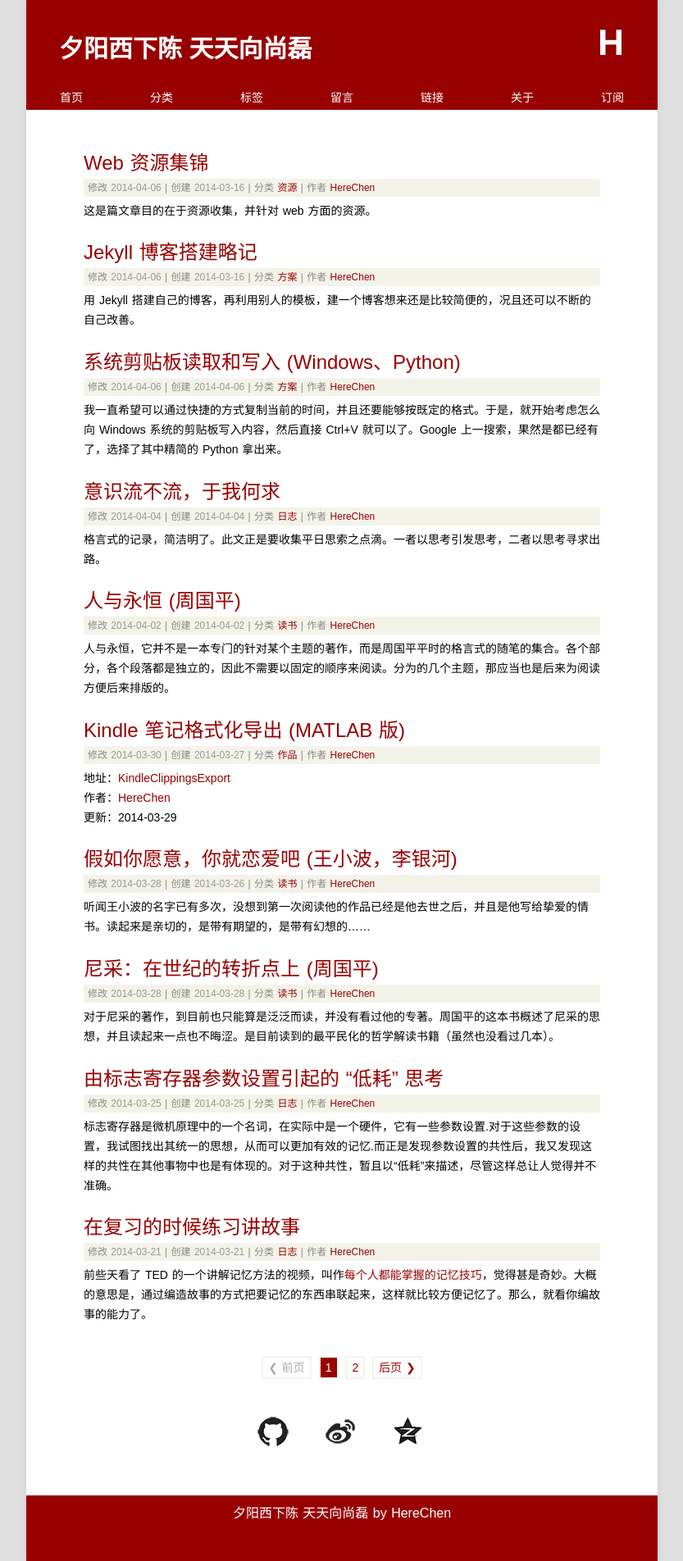
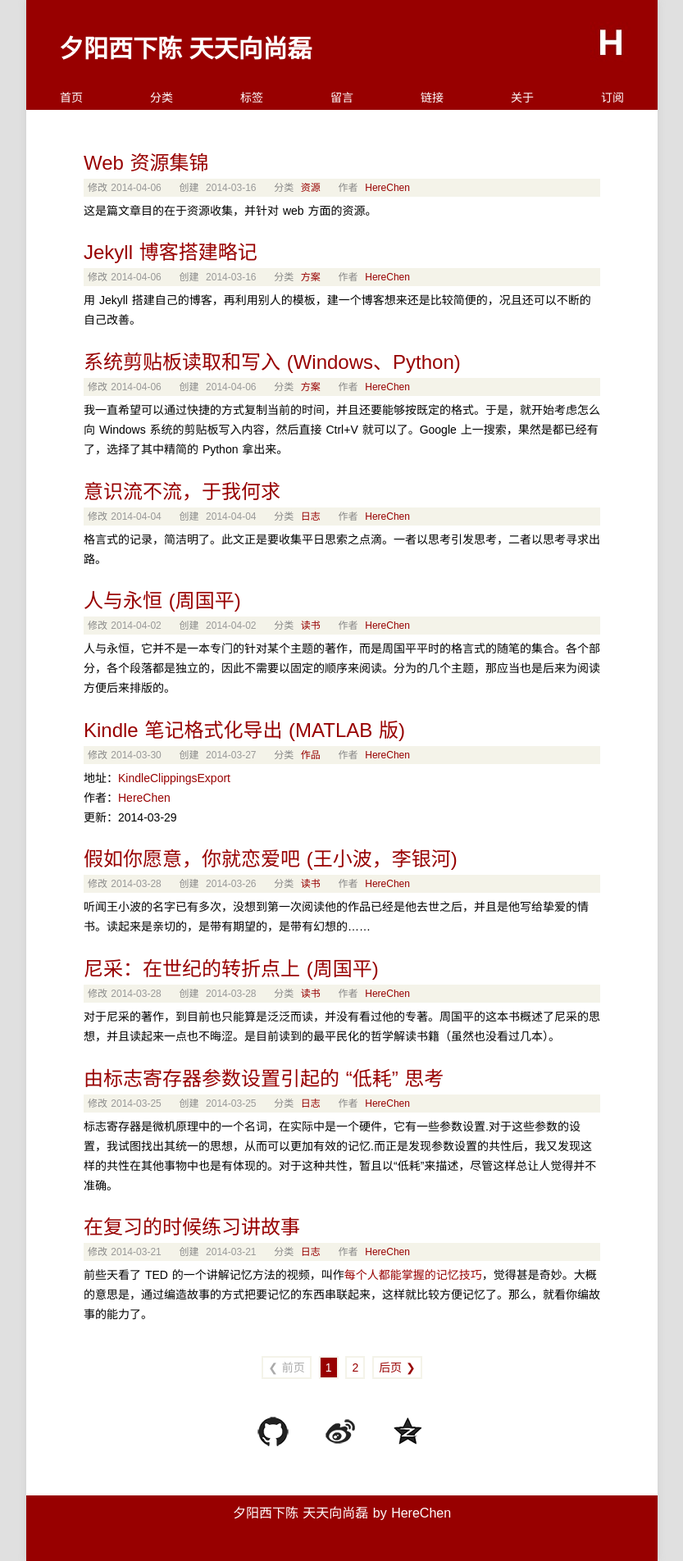
Before and after one commit to Xuezhiyuanlin/herechen.github.io, a Jekyll site: the page built from index.html, in a window 1280 px wide. Shown: the whole page at 82% size, without its empty margins (223-1056 px from the left). Built offline with Jekyll 4.4.1, drawn with Linux system fonts in a browser that asks for light colours; some web fonts are replaced; Markdown is read by kramdown in place of the engine named in the settings; the list of posts is cut into pages by our own code.

Commit message:
herechen

```diff
--- a/index.html
+++ b/index.html
@@ -13,13 +13,13 @@ layout: page
       <span clas="time">修改
         <time datetime="{{ post.date | date:"%Y-%m-%d" }}">{{ post.date | date:"%Y-%m-%d" }}</time>
       </span>
-      <span  class="time">| 创建
+      <span  class="time">&nbsp;&nbsp;&nbsp;&nbsp;创建&nbsp;
         <time datetime="{{ post.date | date:"%Y-%m-%d" }}">{{ post.creatdate | date:"%Y-%m-%d" }}</time>
       </span>
-      <span class="categories">| 分类
+      <span class="categories">&nbsp;&nbsp;&nbsp;&nbsp;分类&nbsp;
         <a href="/categories/#{{ post.categories }}" title="{{ post.categories }}">{{ post.categories }}</a>
       </span>
-      <span class="author">| 作者
+      <span class="author">&nbsp;&nbsp;&nbsp;&nbsp;作者&nbsp;
         <a href="{{ site.url }}">{{ site.author }}</a>
       </span>
     </div>
```
